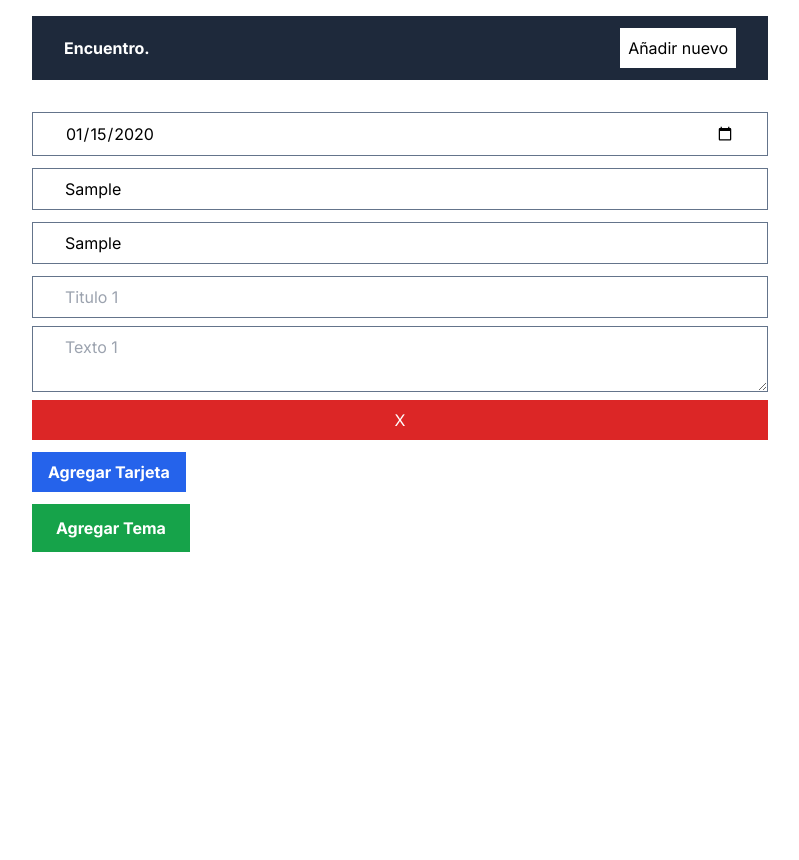
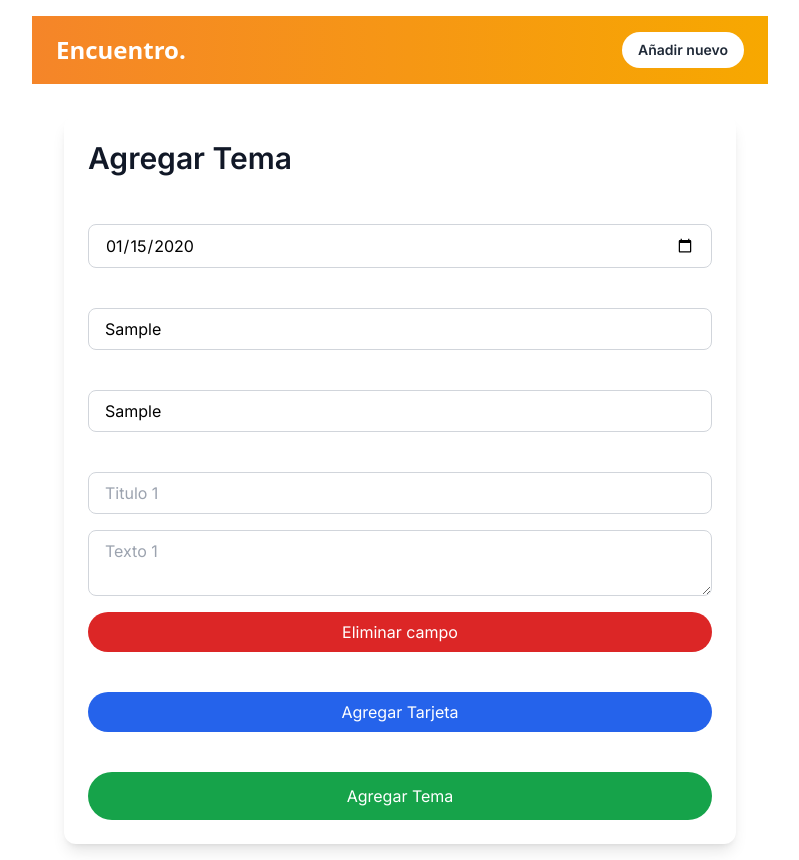
Before and after one commit to IAFloresCh/Encuentro, a Next.js app: page /addTopic in a window 1280 px wide. Both pictures are taken after typing "2020-01-15", "Sample", "Sample" into the empty fields and a click on the button "Agregar Tarjeta". Shown: the whole page, without its empty margins (240-1039 px from the left). Before the commit the page ends 800 px from the top, so only its background shows below. Built offline with nearby package versions, Linux system fonts and the light colour scheme.

Commit message:
styles 06/03/2025

```diff
--- a/app/addTopic/page.jsx
+++ b/app/addTopic/page.jsx
@@ -58,13 +58,15 @@ export default function AddTopic() {
   };
 
   return (
-    <form onSubmit={handleSubmit} className="flex flex-col gap-3">
+    <form onSubmit={handleSubmit} className="max-w-2xl mx-auto bg-white p-6 rounded-xl shadow-lg flex flex-col gap-6">
+      <h1 className="text-3xl font-semibold text-gray-900 mb-6">Agregar Tema</h1>
+
       {/* Input de fecha */}
       <input
         type="date"
         value={selectedDate}
         onChange={(e) => setSelectedDate(e.target.value)}
-        className="border border-slate-500 px-8 py-2"
+        className="border border-gray-300 px-4 py-2 rounded-lg mb-4 focus:outline-none focus:ring-2 focus:ring-blue-500"
         required
       />
 
@@ -72,7 +74,7 @@ export default function AddTopic() {
       <input
         onChange={(e) => setTitle(e.target.value)}
         value={title}
-        className="border border-slate-500 px-8 py-2"
+        className="border border-gray-300 px-4 py-2 rounded-lg mb-4 focus:outline-none focus:ring-2 focus:ring-blue-500"
         type="text"
         placeholder="Título del Tema"
       />
@@ -81,33 +83,33 @@ export default function AddTopic() {
       <input
         onChange={(e) => setDescription(e.target.value)}
         value={description}
-        className="border border-slate-500 px-8 py-2"
+        className="border border-gray-300 px-4 py-2 rounded-lg mb-4 focus:outline-none focus:ring-2 focus:ring-blue-500"
         type="text"
         placeholder="Descripción del Tema"
       />
 
       {/* Extra Fields Dinámicos */}
       {extraFields.map((field, index) => (
-        <div key={index} className="flex flex-col gap-2">
+        <div key={index} className="flex flex-col gap-4 mb-4">
           <input
             value={field.text}
             onChange={(e) => updateExtraField(index, "text", e.target.value)}
-            className="border border-slate-500 px-8 py-2"
+            className="border border-gray-300 px-4 py-2 rounded-lg focus:outline-none focus:ring-2 focus:ring-blue-500"
             type="text"
             placeholder={`Titulo ${index + 1}`}
           />
           <textarea
             value={field.textarea}
             onChange={(e) => updateExtraField(index, "textarea", e.target.value)}
-            className="border border-slate-500 px-8 py-2"
+            className="border border-gray-300 px-4 py-2 rounded-lg focus:outline-none focus:ring-2 focus:ring-blue-500"
             placeholder={`Texto ${index + 1}`}
           ></textarea>
           <button
             type="button"
             onClick={() => removeExtraField(index)}
-            className="bg-red-600 text-white px-3 py-2"
+            className="bg-red-600 text-white px-4 py-2 rounded-full hover:bg-red-700 transition-colors"
           >
-            X
+            Eliminar campo
           </button>
         </div>
       ))}
@@ -116,13 +118,13 @@ export default function AddTopic() {
       <button
         type="button"
         onClick={addExtraField}
-        className="bg-blue-600 font-bold text-white py-2 px-4 w-fit"
+        className="bg-blue-600 text-white py-2 px-6 rounded-full mb-4 hover:bg-blue-700 transition-colors"
       >
         Agregar Tarjeta
       </button>
 
       {/* Botón para enviar */}
-      <button type="submit" className="bg-green-600 font-bold text-white py-3 px-6 w-fit">
+      <button type="submit" className="bg-green-600 text-white py-3 px-6 rounded-full w-full hover:bg-green-700 transition-colors">
         Agregar Tema
       </button>
     </form>
--- a/app/viewTopic/[id]/page.jsx
+++ b/app/viewTopic/[id]/page.jsx
@@ -1,7 +1,7 @@
 import Link from "next/link";
 
 const getTopicById = async (id) => {
-  const apiUrl = process.env.API_URL
+  const apiUrl = process.env.API_URL;
   try {
     const res = await fetch(`${apiUrl}/api/topics/${id}`, {
       cache: "no-store",
@@ -24,27 +24,29 @@ export default async function ViewTopic({ params }) {
   if (!topic) return <p className="text-red-500">Tema no encontrado.</p>;
 
   return (
-    <div className="p-6 border border-slate-300">
-      <h1 className="font-bold text-3xl mb-2">{topic.title}</h1>
-      <p className="text-gray-600 mb-4">
+    <div className="max-w-4xl mx-auto bg-white rounded-xl shadow-lg p-6 mb-8">
+      <h1 className="font-semibold text-3xl text-gray-900 mb-3">{topic.title}</h1>
+      <p className="text-gray-600 text-sm mb-4">
         {topic.date ? new Date(topic.date).toLocaleDateString("es-ES") : "No date"}
       </p>
-      <p className="text-lg">{topic.description}</p>
-
+      <p className="text-lg text-gray-700 mb-6">{topic.description}</p>
 
       {topic.extraFields && topic.extraFields.length > 0 && (
-        <div className="mt-4">
-          <h3 className="font-bold text-xl">Detalles adicionales:</h3>
+        <div className="mt-6">
+          <h3 className="font-semibold text-xl text-gray-900 mb-2">Detalles adicionales:</h3>
           {topic.extraFields.map((field, index) => (
-            <div key={index} className="border p-3 my-2">
-              <p className="font-semibold">{field.text}</p>
+            <div key={index} className="border border-gray-300 rounded-lg p-4 mb-4 shadow-sm hover:shadow-md transition-shadow duration-300">
+              <p className="font-semibold text-gray-800">{field.text}</p>
               <p className="text-gray-700">{field.textarea}</p>
             </div>
           ))}
         </div>
       )}
 
-      <Link href="/" className="mt-4 inline-block bg-blue-500 text-white px-4 py-2 rounded">
+      <Link
+        href="/"
+        className="mt-6 inline-block bg-gradient-to-r from-[#f58529] to-[#f7a800] text-white py-2 px-6 rounded-full text-sm font-semibold transition-all hover:bg-gray-200"
+      >
         Volver a la lista
       </Link>
     </div>
--- a/components/EditTopicForm.jsx
+++ b/components/EditTopicForm.jsx
@@ -72,50 +72,54 @@ export default function EditTopicForm({ id, date, title, description, extraField
   };
 
   return (
-    <form onSubmit={handleSubmit} className="flex flex-col gap-3">
+    <form onSubmit={handleSubmit} className="max-w-2xl mx-auto bg-white p-6 rounded-xl shadow-lg">
+      <h1 className="text-3xl font-semibold text-gray-900 mb-6">Editar Tema</h1>
+
       <input
         type="date"
         value={newDate}
         onChange={(e) => setNewDate(e.target.value)}
-        className="border border-slate-500 px-8 py-2"
+        className="border border-gray-300 px-4 py-2 rounded-lg mb-4 focus:outline-none focus:ring-2 focus:ring-blue-500"
         required
       />
+
       <input
         onChange={(e) => setNewTitle(e.target.value)}
         value={newTitle}
-        className="border border-slate-500 px-8 py-2"
+        className="border border-gray-300 px-4 py-2 rounded-lg mb-4 focus:outline-none focus:ring-2 focus:ring-blue-500"
         type="text"
         placeholder="Título del Tema"
       />
+
       <input
         onChange={(e) => setNewDescription(e.target.value)}
         value={newDescription}
-        className="border border-slate-500 px-8 py-2"
+        className="border border-gray-300 px-4 py-2 rounded-lg mb-4 focus:outline-none focus:ring-2 focus:ring-blue-500"
         type="text"
         placeholder="Descripción del Tema"
       />
 
       {extraFields.map((field, index) => (
-        <div key={index} className="flex flex-col gap-2">
+        <div key={index} className="flex flex-col gap-4 mb-4">
           <input
             value={field.text}
             onChange={(e) => updateExtraField(index, "text", e.target.value)}
-            className="border border-slate-500 px-8 py-2"
+            className="border border-gray-300 px-4 py-2 rounded-lg focus:outline-none focus:ring-2 focus:ring-blue-500"
             type="text"
             placeholder={`Extra Field ${index + 1}`}
           />
           <textarea
             value={field.textarea}
             onChange={(e) => updateExtraField(index, "textarea", e.target.value)}
-            className="border border-slate-500 px-8 py-2"
+            className="border border-gray-300 px-4 py-2 rounded-lg focus:outline-none focus:ring-2 focus:ring-blue-500"
             placeholder={`Extra Textarea ${index + 1}`}
           ></textarea>
           <button
             type="button"
             onClick={() => removeExtraField(index)}
-            className="bg-red-600 text-white px-3 py-2"
+            className="bg-red-600 text-white px-4 py-2 rounded-full hover:bg-red-700 transition-colors"
           >
-            X
+            Eliminar campo
           </button>
         </div>
       ))}
@@ -123,12 +127,12 @@ export default function EditTopicForm({ id, date, title, description, extraField
       <button
         type="button"
         onClick={addExtraField}
-        className="bg-blue-600 font-bold text-white py-2 px-4 w-fit"
+        className="bg-blue-600 text-white py-2 px-6 rounded-full mb-4 hover:bg-blue-700 transition-colors"
       >
         Agregar tarjeta
       </button>
 
-      <button type="submit" className="bg-green-600 font-bold text-white py-3 px-6 w-fit">
+      <button type="submit" className="bg-green-600 text-white py-3 px-6 rounded-full w-full hover:bg-green-700 transition-colors">
         Actualizar Tema
       </button>
     </form>
--- a/components/Navbar.jsx
+++ b/components/Navbar.jsx
@@ -2,11 +2,17 @@ import Link from "next/link";
 
 export default function Navbar() {
   return (
-    <nav className="flex justify-between items-center bg-slate-800 px-8 py-3">
-      <Link className="text-white font-bold" href={"/"}>
+    <nav className="flex justify-between items-center bg-gradient-to-r from-[#f58529] to-[#f7a800] px-6 py-4">
+      {/* Logo o nombre */}
+      <Link className="text-white text-2xl font-semibold font-sans" href={"/"}>
         Encuentro.
       </Link>
-      <Link className="bg-white p-2" href={"/addTopic"}>
+
+      {/* Botón de añadir nuevo */}
+      <Link
+        className="bg-white text-gray-800 py-2 px-4 rounded-full text-sm font-semibold transition-all hover:bg-gray-200"
+        href={"/addTopic"}
+      >
         Añadir nuevo
       </Link>
     </nav>
--- a/components/TopicsList.jsx
+++ b/components/TopicsList.jsx
@@ -3,7 +3,7 @@ import RemoveBtn from "./RemoveBtn";
 import { HiPencilAlt } from "react-icons/hi";
 
 const getTopics = async () => {
-  const apiUrl = process.env.API_URL
+  const apiUrl = process.env.API_URL;
   try {
     const res = await fetch(`${apiUrl}/api/topics`, {
       cache: "no-store",
@@ -23,28 +23,32 @@ export default async function TopicsList() {
   const { topics } = await getTopics();
 
   return (
-    <>
+    <div className="bg-gray-50 min-h-screen py-10 px-4">
+      <div className="max-w-7xl mx-auto">
         {topics.map((t) => (
           <div
             key={t._id}
-          className="p-4 border border-slate-300 my-3 flex justify-between gap-5 items-start"
+            className="w-full sm:w-11/12 md:w-10/12 lg:w-9/12 xl:w-8/12 mx-auto bg-white rounded-xl shadow-md hover:shadow-lg transition-all duration-300 mb-6"
           >
-          <Link href={`/viewTopic/${t._id}`} className="flex-1">
-            <h2 className="font-bold text-2xl">{t.title}</h2>
-            <p className="text-gray-600">
+            <Link href={`/viewTopic/${t._id}`} className="block p-4">
+              <h2 className="font-semibold text-xl text-gray-900">{t.title}</h2>
+              <p className="text-gray-500 text-sm">
                 {t.date ? new Date(t.date).toLocaleDateString("es-ES") : "No date"}
               </p>
-            <div>{t.description}</div>
+              <p className="text-gray-700 mt-2">{t.description}</p>
             </Link>
 
+            <div className="flex justify-between items-center p-4 border-t border-gray-200">
               <div className="flex gap-2">
                 <RemoveBtn id={t._id} />
                 <Link href={`/editTopic/${t._id}`}>
-              <HiPencilAlt size={24} />
+                  <HiPencilAlt size={20} className="text-gray-600 hover:text-blue-500 transition-colors" />
                 </Link>
               </div>
             </div>
+          </div>
         ))}
-    </>
+      </div>
+    </div>
   );
 }
```
Lines whose indentation alone changed are shown as unchanged.
